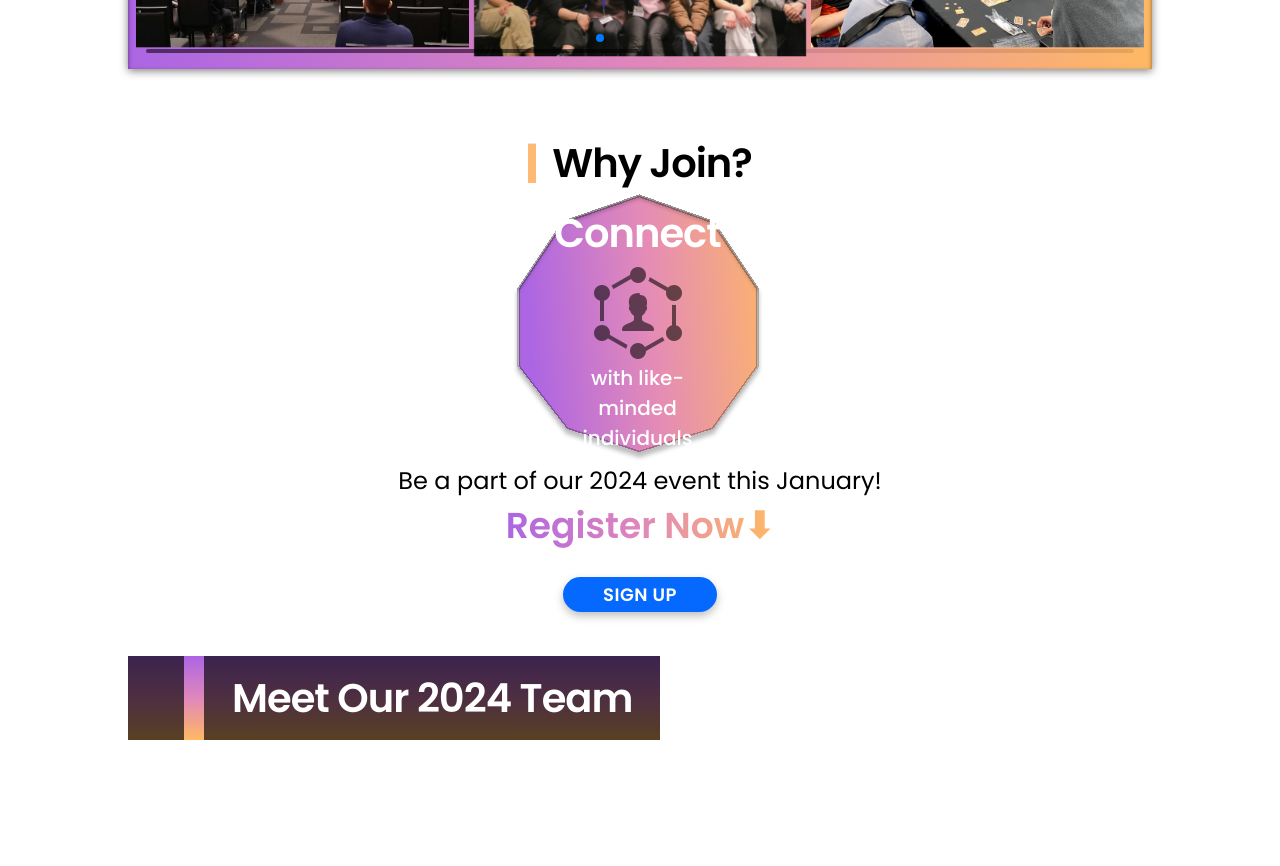
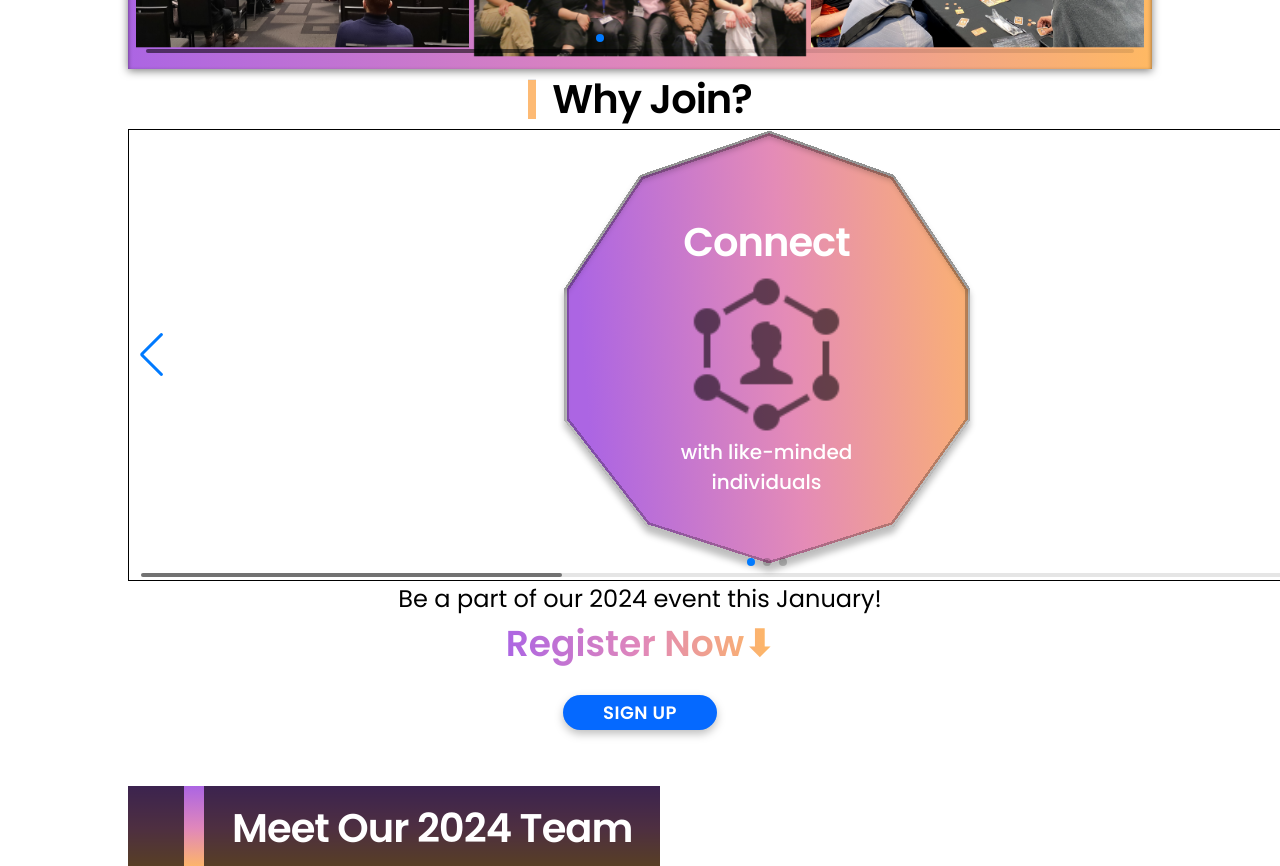
Before and after one commit to cusec/2024, a Next.js app: page /about in a window 1280 px wide. Shown: the part 1400-2266 px from the top of the page. Built offline with nearby package versions, Linux system fonts and the light colour scheme.

Commit message:
Improve decagon carosuel responsiveness

```diff
--- a/src/app/about/WhyJoin.tsx
+++ b/src/app/about/WhyJoin.tsx
@@ -48,21 +48,34 @@ export default function WhyJoin() {
         onSwiper={(swiper) => console.log(swiper)}
         onSlideChange={() => console.log("slide change")}
         breakpoints={{}}
-        // className="sm:max-w-screen-sm md:max-w-screen-md lg:max-w-screen-lg xl:max-w-screen-xl 2xl:max-w-screen-2xl mx-auto"
-        className="mx-auto"
       >
         <SwiperSlide>
-          {/* <Image
-            src={connect_decagon}
-            alt="Decagon with icon and gradient that says 'Connect with like-minded individuals'"
-          /> */}
+          <div className="flex justify-center border border-black">
           <WhyJoinDecagon
             BackgroundImage={connect_decagon}
             IconImage={connect_icon}
-            //   AltText="Decagon with icon and gradient that says 'Connect with like-minded individuals'"
             TitleText="Connect"
             SubtitleText="with like-minded individuals"
-          />
+            />
+            </div>
+        </SwiperSlide><SwiperSlide>
+          <div className="flex justify-center">
+          <WhyJoinDecagon
+            BackgroundImage={connect_decagon}
+            IconImage={connect_icon}
+            TitleText="Connect"
+            SubtitleText="with like-minded individuals"
+            />
+            </div>
+        </SwiperSlide><SwiperSlide>
+          <div className="flex justify-center">
+          <WhyJoinDecagon
+            BackgroundImage={connect_decagon}
+            IconImage={connect_icon}
+            TitleText="Connect"
+            SubtitleText="with like-minded individuals"
+            />
+            </div>
         </SwiperSlide>
       </Swiper>
 
--- a/src/app/about/WhyJoinDecagon.tsx
+++ b/src/app/about/WhyJoinDecagon.tsx
@@ -3,7 +3,6 @@ import Image from "next/image";
 type Props = {
   BackgroundImage: { src: string };
   IconImage: { src: string };
-  //   AltText: string;
   TitleText: string;
   SubtitleText: string;
 };
@@ -11,7 +10,6 @@ type Props = {
 export default function WhyJoinDecagon({
   BackgroundImage,
   IconImage,
-  //   AltText,
   TitleText,
   SubtitleText,
 }: Props) {
@@ -23,7 +21,7 @@ export default function WhyJoinDecagon({
         backgroundPosition: "center",
         backgroundRepeat: "no-repeat",
       }}
-      className="flex flex-col items-center justify-center w-[250px] h-[270px]"
+      className="flex flex-col items-center justify-center w-[250px] h-[270px] md:w-[420px] md:h-[450px]"
     >
       <p className="text-[24px] md:text-[40px] text-white font-semibold tracking-tight text-center">
         {TitleText}
@@ -33,9 +31,9 @@ export default function WhyJoinDecagon({
         alt="Icon"
         width={50}
         height={50}
-        className="w-[100px] h-[100px]"
+        className="w-[100px] h-[100px] md:w-[165px] md:h-[165px]"
       />{" "}
-      <p className="text-[16px] md:text-[20px] text-white font-medium text-center max-w-[159px]">
+      <p className="text-[16px] md:text-[20px] text-white font-medium text-center max-w-[159px] md:max-w-[266px]">
         {SubtitleText}
       </p>
     </div>
--- a/src/app/about/page.tsx
+++ b/src/app/about/page.tsx
@@ -118,13 +118,9 @@ export default function About() {
             <Fade>
               <AboutUs />
             </Fade>
-          </div>
-        </div>
         <Fade>
           <WhyJoin />
         </Fade>
-        <div className="flex flex-col items-center">
-          <div className="mx-6 lg:mx-24 max-w-screen-lg lg:w-full mt-20 md:-mt-3 mb-16">
             <Fade>
               <Team />
             </Fade>
```
